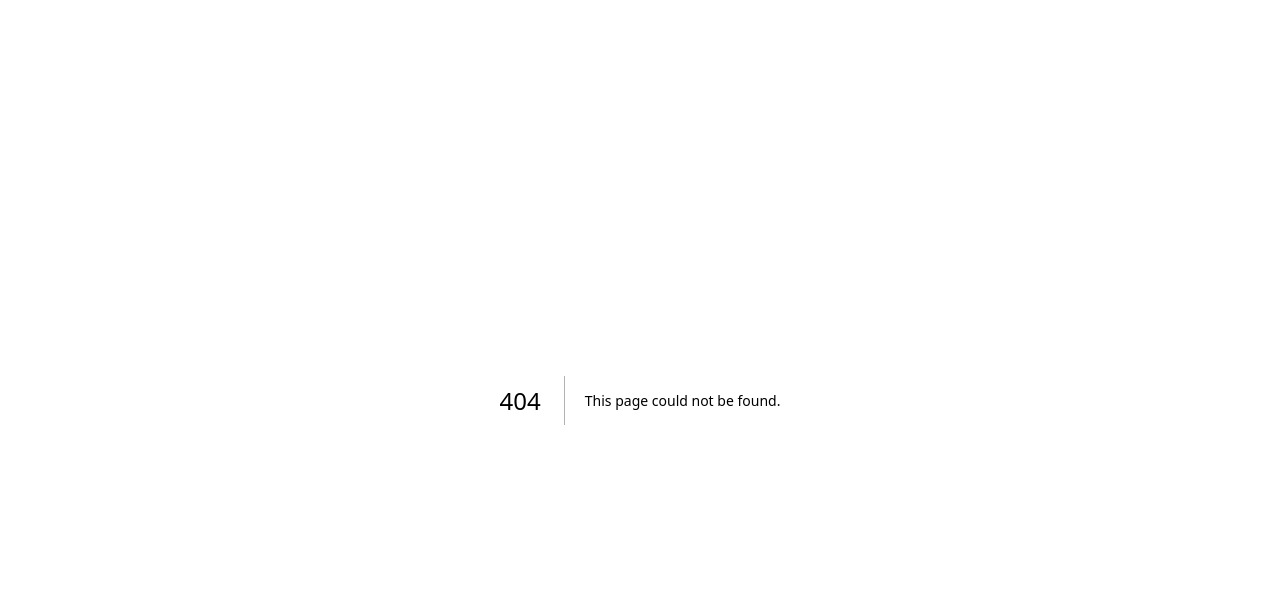
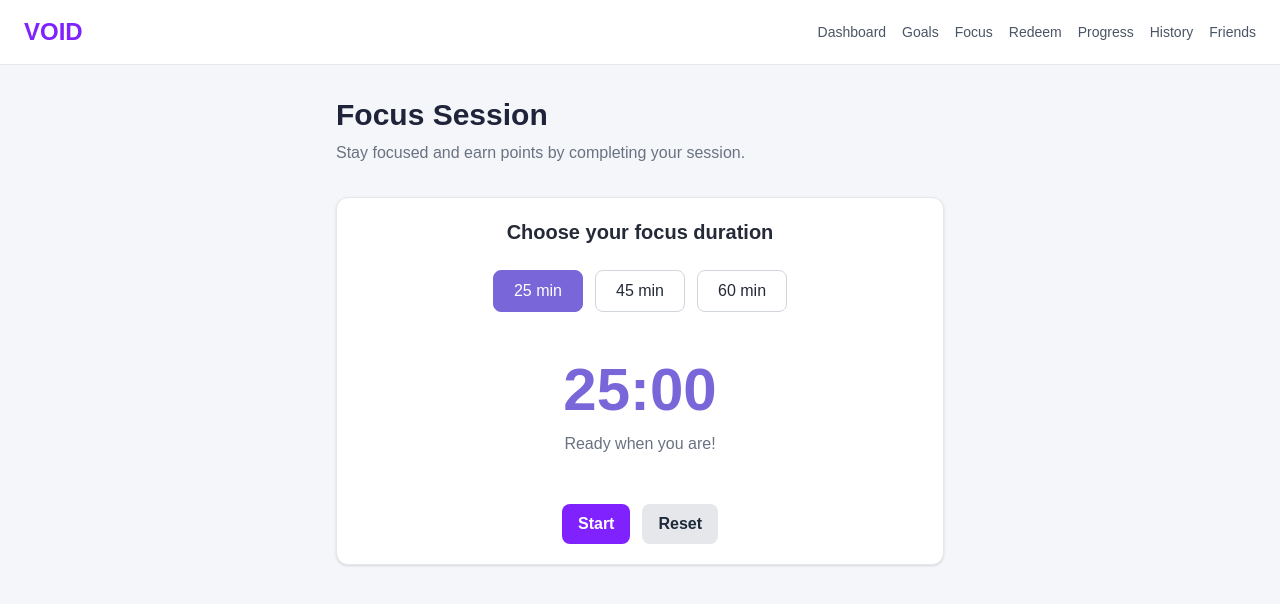
Before and after one commit to shreevidyababu77/Void, a Next.js app: page /focus in a window 1280 px wide. Before the commit this address had no page. Shown: the top 604 px of the page. Built offline with nearby package versions, Linux system fonts and the light colour scheme.

Commit message:
feat: implement focus session with points reward

```diff
--- /dev/null
+++ b/app/focus/page.jsx
@@ -0,0 +1,146 @@
+
+"use client";
+
+import { useEffect, useState } from "react";
+import { useRouter } from "next/navigation";
+import { useAppContext } from "../../context/AppContext";
+import Navbar from "../../components/layout/Navbar";
+import Card from "../../components/ui/Card";
+import Button from "../../components/ui/Button";
+
+export default function FocusPage() {
+  const { completeFocusSession } = useAppContext();
+  const router = useRouter();
+
+  const [duration, setDuration] = useState(25);
+  const [timeLeft, setTimeLeft] = useState(25 * 60);
+  const [isRunning, setIsRunning] = useState(false);
+  const [isCompleted, setIsCompleted] = useState(false);
+
+  useEffect(() => {
+    if (!isRunning || timeLeft <= 0) return;
+
+
+    const timer = setInterval(() => {
+      setTimeLeft((previous) => previous - 1);
+    }, 1000);
+
+    return () => clearInterval(timer);
+  }, [isRunning, timeLeft]);
+
+  useEffect(() => {
+    if (timeLeft === 0 && !isCompleted) {
+      setIsRunning(false);
+      setIsCompleted(true);
+    }
+  }, [timeLeft, isCompleted]);
+
+  const formatTime = (seconds) => {
+    const minutes = Math.floor(seconds / 60);
+    const remainingSeconds = seconds % 60;
+
+    return `${String(minutes).padStart(2, "0")}:${String(
+      remainingSeconds
+    ).padStart(2, "0")}`;
+  };
+
+  const handleDurationChange = (minutes) => {
+    setDuration(minutes);
+    setTimeLeft(minutes * 60);
+    setIsRunning(false);
+    setIsCompleted(false);
+  };
+
+  const handleReset = () => {
+    setIsRunning(false);
+    setIsCompleted(false);
+    setTimeLeft(duration * 60);
+  };
+
+  const handleComplete = () => {
+    completeFocusSession({
+      id: Date.now(),
+      duration,
+      points: 10,
+      completedAt: new Date().toISOString(),
+    });
+
+    router.push("/");
+  };
+
+  return (
+    <main className="min-h-screen bg-[#F5F6FA]">
+      <Navbar />
+
+      <div className="mx-auto max-w-2xl p-8">
+        <h1 className="mb-2 text-3xl font-bold text-[#20243A]">
+          Focus Session
+        </h1>
+
+        <p className="mb-8 text-gray-500">
+          Stay focused and earn points by completing your session.
+        </p>
+
+        <Card>
+          <div className="space-y-6 text-center">
+            <h2 className="text-xl font-semibold text-[#252938]">
+              Choose your focus duration
+            </h2>
+
+            <div className="flex justify-center gap-3">
+              {[25, 45, 60].map((minutes) => (
+                <button
+                  key={minutes}
+                  onClick={() => handleDurationChange(minutes)}
+                  disabled={isRunning}
+                  className={`rounded-lg border px-5 py-2 font-medium ${
+                    duration === minutes
+                      ? "border-[#7966D8] bg-[#7966D8] text-white"
+                      : "border-gray-300 bg-white text-[#252938]"
+                  } disabled:cursor-not-allowed disabled:opacity-60`}
+                >
+                  {minutes} min
+                </button>
+              ))}
+            </div>
+
+            <div className="py-6">
+              <p className="text-6xl font-bold tabular-nums text-[#7966D8]">
+                {formatTime(timeLeft)}
+              </p>
+              <p className="mt-3 text-gray-500">
+                {isCompleted
+                  ? "Focus session completed!"
+                  : isRunning
+                  ? "Stay focused. You've got this!"
+                  : "Ready when you are!"}
+              </p>
+            </div>
+
+            {isCompleted ? (
+              <div className="space-y-4">
+                <p className="font-semibold text-green-600">
+                  Congratulations! You earned 10 points.
+                </p>
+
+                <Button onClick={handleComplete}>
+                  Complete Session & Earn Points
+                </Button>
+              </div>
+            ) : (
+              <div className="flex flex-wrap justify-center gap-3">
+                <Button onClick={() => setIsRunning(!isRunning)}>
+                  {isRunning ? "Pause" : timeLeft === duration * 60 ? "Start" : "Resume"}
+                </Button>
+
+                <Button variant="secondary" onClick={handleReset}>
+                  Reset
+                </Button>
+              </div>
+            )}
+          </div>
+        </Card>
+      </div>
+    </main>
+  );
+}
```
